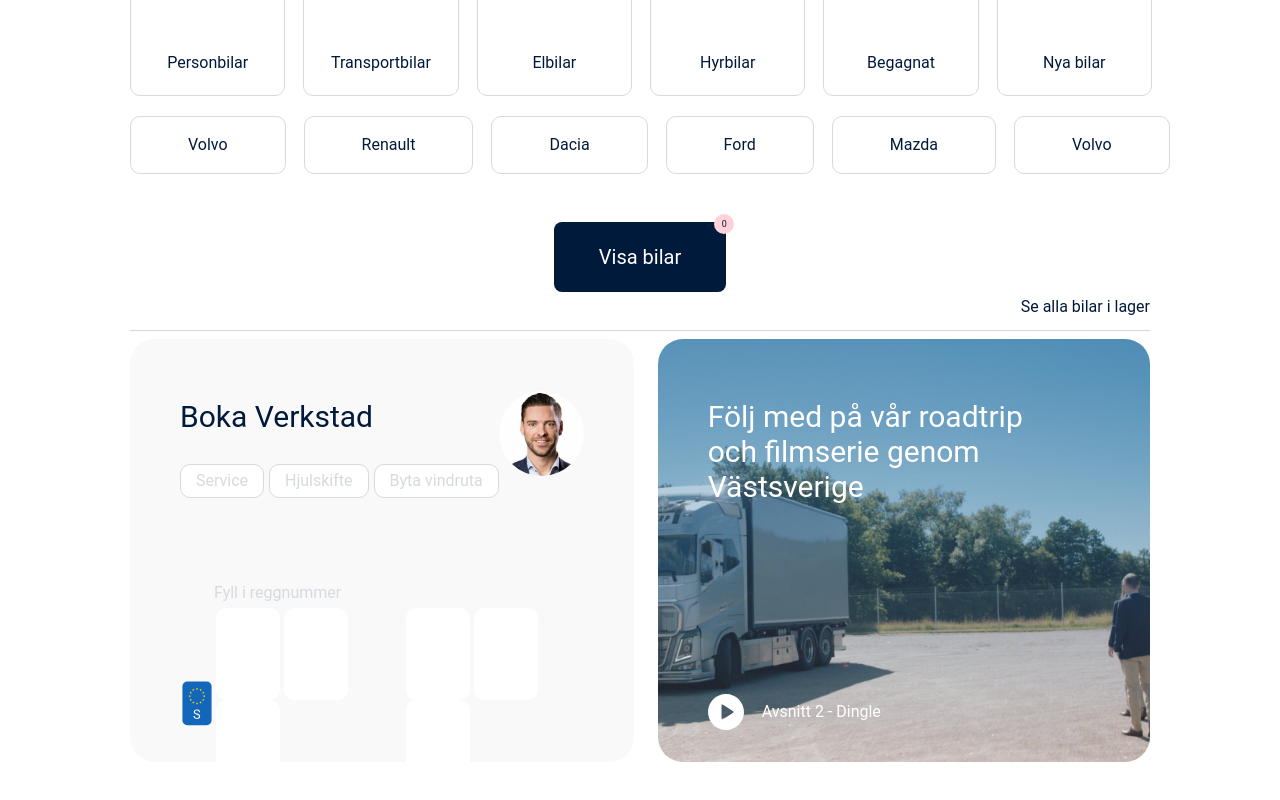
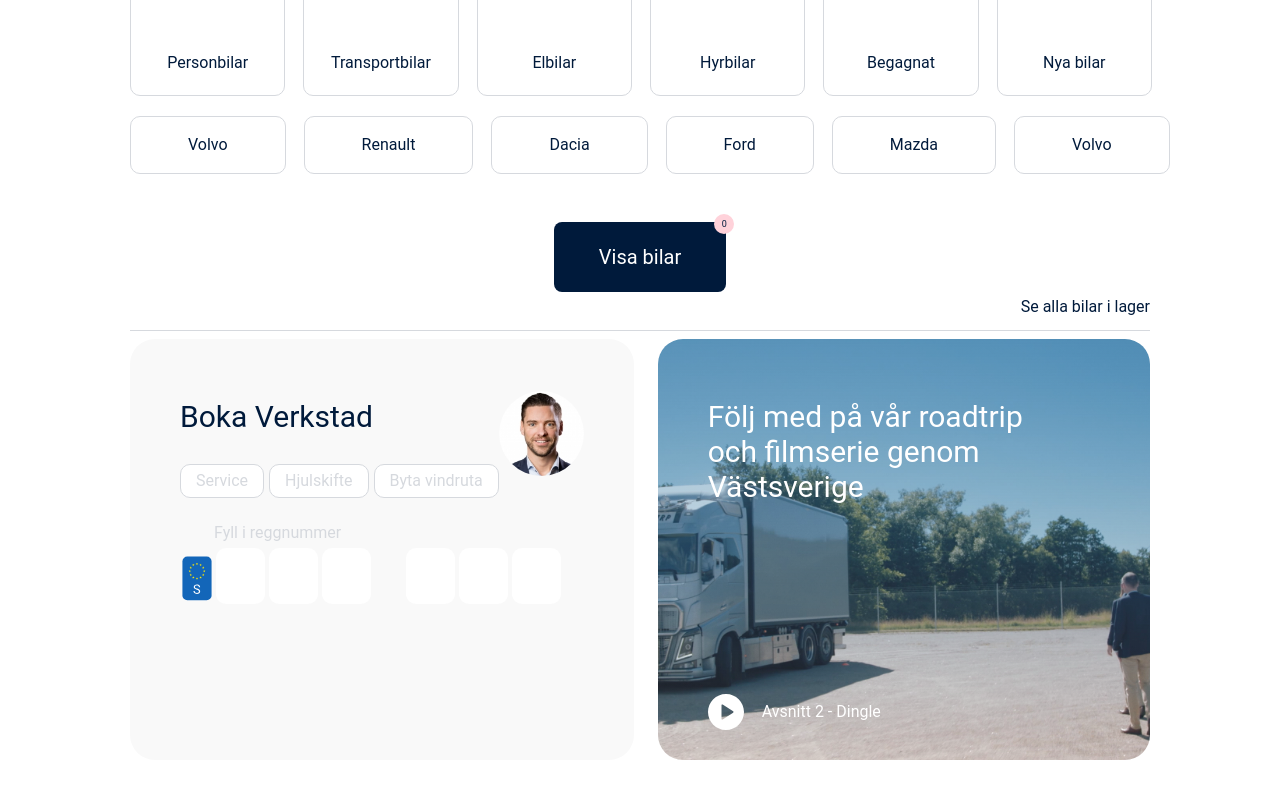
Before and after one commit to erikarvidsson/souldTest, a React (Create React App) app: page / in a window 1280 px wide. Shown: the part 1182-1982 px from the top of the page. After the commit the page ends 1942 px from the top, so only its background shows below. Built offline with nearby package versions, Linux system fonts and the light colour scheme.

Commit message:
created styled InpiutBox

```diff
--- a/src/components/TwoRowContentBox/index.js
+++ b/src/components/TwoRowContentBox/index.js
@@ -18,6 +18,15 @@ const ContentContainer = styled.div`
   }
 `;
 
+const InputBox = styled.div`
+  position: "relative";
+  top: "60px";
+
+  @media screen and (max-width: 948px) {
+    top: "0px";
+  }
+`;
+
 const Input = styled.input`
   width: 60px;
   height: 90px;
@@ -28,6 +37,10 @@ const Input = styled.input`
   font-family: "Roboto", sans-serif;
   text-align: center;
   font-size: 44px;
+  @media screen and (max-width: 1388px) {
+    width: 25%;
+    height: 100%;
+  }
 `;
 
 const ProfileContainer = styled.div`
@@ -44,6 +57,8 @@ const ProfileContainer = styled.div`
     width: 100%;
   }
 `;
+
+
 const PlayButtonBox = styled.div`
   display: flex;
   margin-top: 190px;
@@ -110,7 +125,7 @@ const TwoRowContentBox = () => {
               <img src={ProfilePic} alt="profile" />
             </ProfileContainer>
           </div>
-          <div style={{ position: "relative", top: "60px" }}>
+          <InputBox>
             <div style={{ display: "flex" }}>
               <img
                 src={eu}
@@ -139,7 +154,7 @@ const TwoRowContentBox = () => {
                 </div>
               </div>
             </div>
-          </div>
+          </InputBox>
         </ContentBox>
         <ContentBox
           padding="30px 50px"
```
